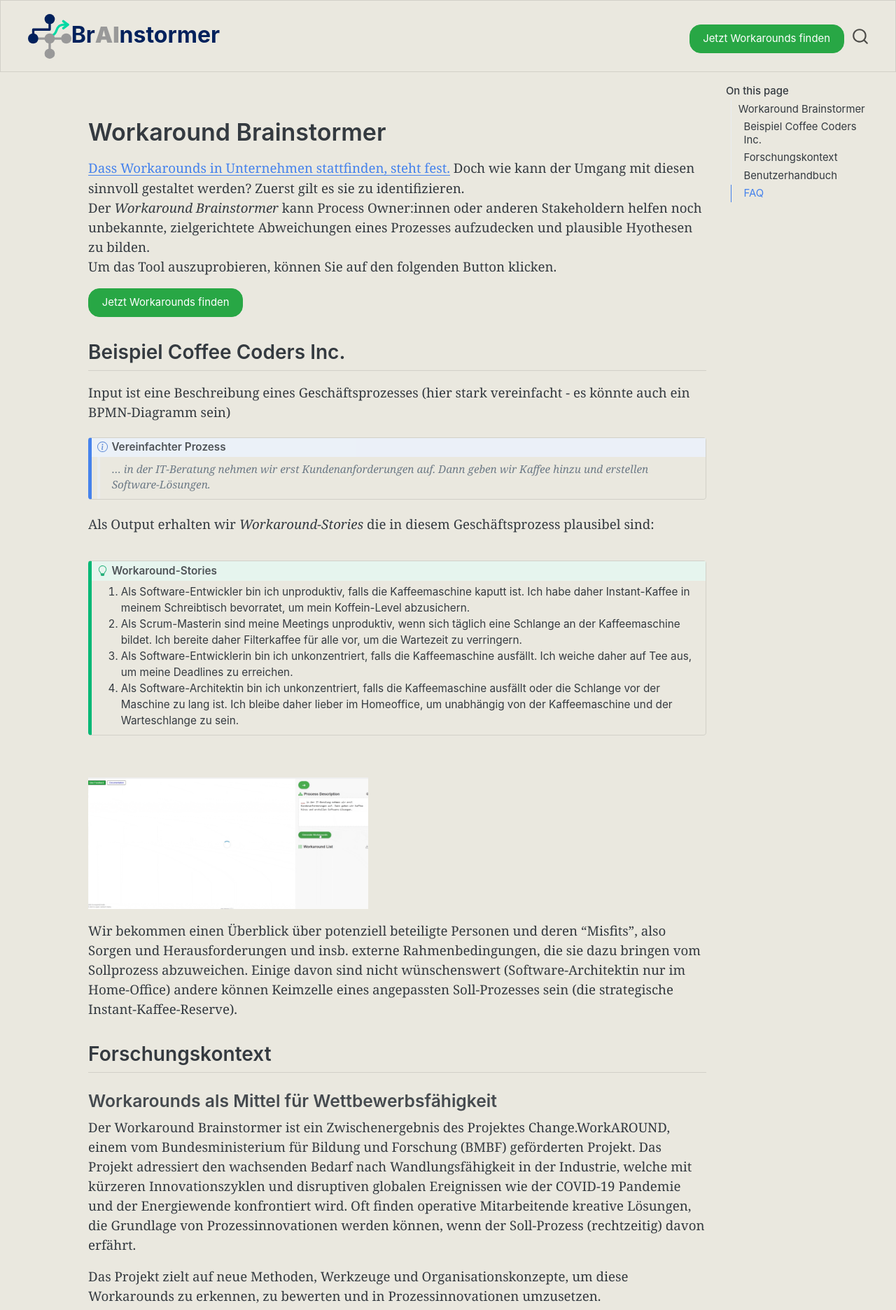
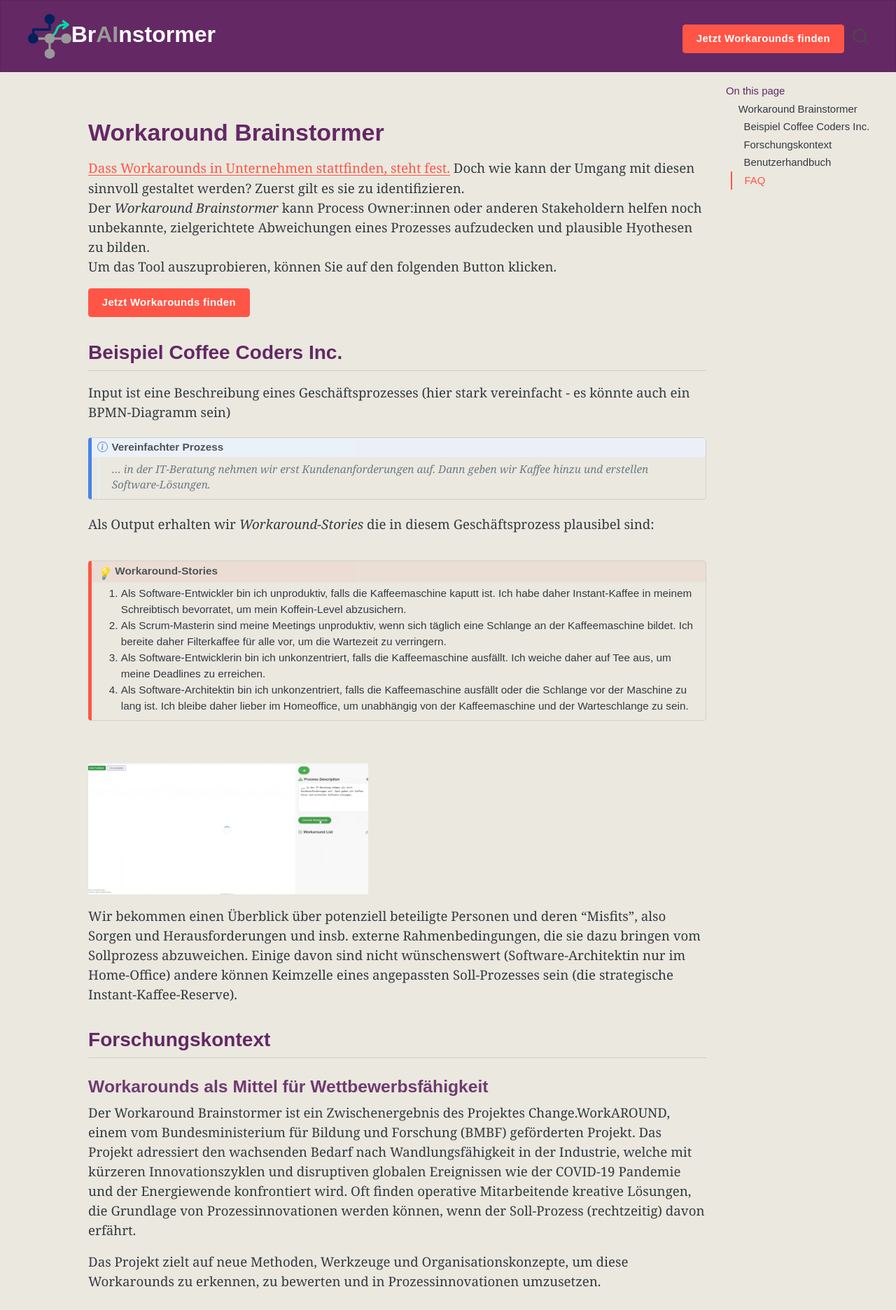
Before and after one commit to viadee/workaround-brainstormer, a Flask app: page /index.html in a window 1280 px wide. Shown: the top 1872 px of the page at 70% size. Run offline with Flask 3, Linux system fonts and the light colour scheme; some libraries are stand-ins or nearby versions.

Commit message:
Change CSS to viadee color scheme
Co-authored-by: Copilot <copilot@github.com>

```diff
--- a/static/styles.css
+++ b/static/styles.css
@@ -3,8 +3,13 @@
 }
 
 .find-wa-btn{
-    background-color: black;
+    background-color: #FF5546;
     color:white;
+    border: none;
+    border-radius: 4px;
+    font-family: "DINNextLTPro", Arial, sans-serif;
+    font-weight: 700;
+    letter-spacing: 0.025em;
 }
 
 .coffee-image{
@@ -69,7 +74,7 @@
     width: 50px;
 }
 .footer-link:hover{
-    color: blue;
+    color: #FF5546;
     text-decoration: underline;
     cursor: pointer;
 }
@@ -77,10 +82,119 @@
 
 .logo-title{
     font-size:xx-large;
-    color:#01215c;
+    color:#642864;
     font-weight:bold;
+    font-family: "DINNextLTPro", Arial, sans-serif;
 }
 
 .logo-ai{
     color:#999999
 }
+
+/* ===== viadee brand overrides ===== */
+
+/* Sticky navbar: override headroom.js hide-on-scroll behavior */
+#quarto-header.headroom {
+    transform: translateY(0) !important;
+    position: fixed !important;
+    top: 0 !important;
+    width: 100% !important;
+}
+
+body {
+    font-family: "DINNextLTPro", Arial, sans-serif;
+}
+
+a:not([class]), a.anchor-section {
+    color: #FF5546;
+    text-decoration-color: #FF5546;
+}
+
+a:not([class]):hover, a.anchor-section:hover {
+    color: #E03D30;
+}
+
+/* Navbar: white background, viadee violett brand accent */
+.navbar {
+    background-color: #642864 !important;
+}
+
+.navbar .nav-link,
+.navbar .navbar-brand {
+    color: #ffffff !important;
+}
+
+.navbar .logo-title {
+    color: #ffffff !important;
+}
+
+.navbar .nav-link:hover {
+    color: rgba(255,255,255,0.75) !important;
+}
+
+/* CTA button: viadee grapefruit primary */
+.btn-secondary,
+.cta-button {
+    background-color: #FF5546 !important;
+    border-color: #FF5546 !important;
+    color: #ffffff !important;
+    font-family: "DINNextLTPro", Arial, sans-serif;
+    font-weight: 700;
+    letter-spacing: 0.025em;
+    border-radius: 4px;
+}
+
+.btn-secondary:hover,
+.cta-button:hover {
+    background-color: #E03D30 !important;
+    border-color: #E03D30 !important;
+    color: #ffffff !important;
+}
+
+/* Headings: viadee violett */
+h1, h2, h3, h4, h5, h6 {
+    font-family: "DINNextLTPro", Arial, sans-serif;
+    color: #642864;
+}
+
+/* Callout accent: use viadee primary for tip callouts */
+.callout-tip {
+    border-left-color: #FF5546 !important;
+}
+
+.callout-tip > .callout-header {
+    background-color: rgba(255, 85, 70, 0.08) !important;
+}
+
+/* Replace green lightbulb SVG icon with a neutral emoji */
+div.callout-tip .callout-icon::before {
+    background-image: none !important;
+    content: "💡" !important;
+    width: auto !important;
+    height: auto !important;
+    background-size: 0 !important;
+    font-size: .95rem;
+    display: inline !important;
+    color: #642864;
+}
+
+/* TOC active link */
+#TOC .nav-link.active {
+    color: #FF5546 !important;
+    border-left: 2px solid #FF5546;
+}
+
+#TOC .nav-link:hover {
+    color: #642864 !important;
+}
+
+/* Footer headings */
+.footer h3 {
+    color: #642864;
+    font-family: "DINNextLTPro", Arial, sans-serif;
+    font-weight: 700;
+    text-transform: uppercase;
+    font-size: 0.875rem;
+    letter-spacing: 0.05em;
+    margin-bottom: 12px;
+}
```
Also changed, not shown: static/css/styles.css (+46 -34 lines), static/css/variables.css (+12 -4 lines), website/styles.css (+117 -3 lines).
